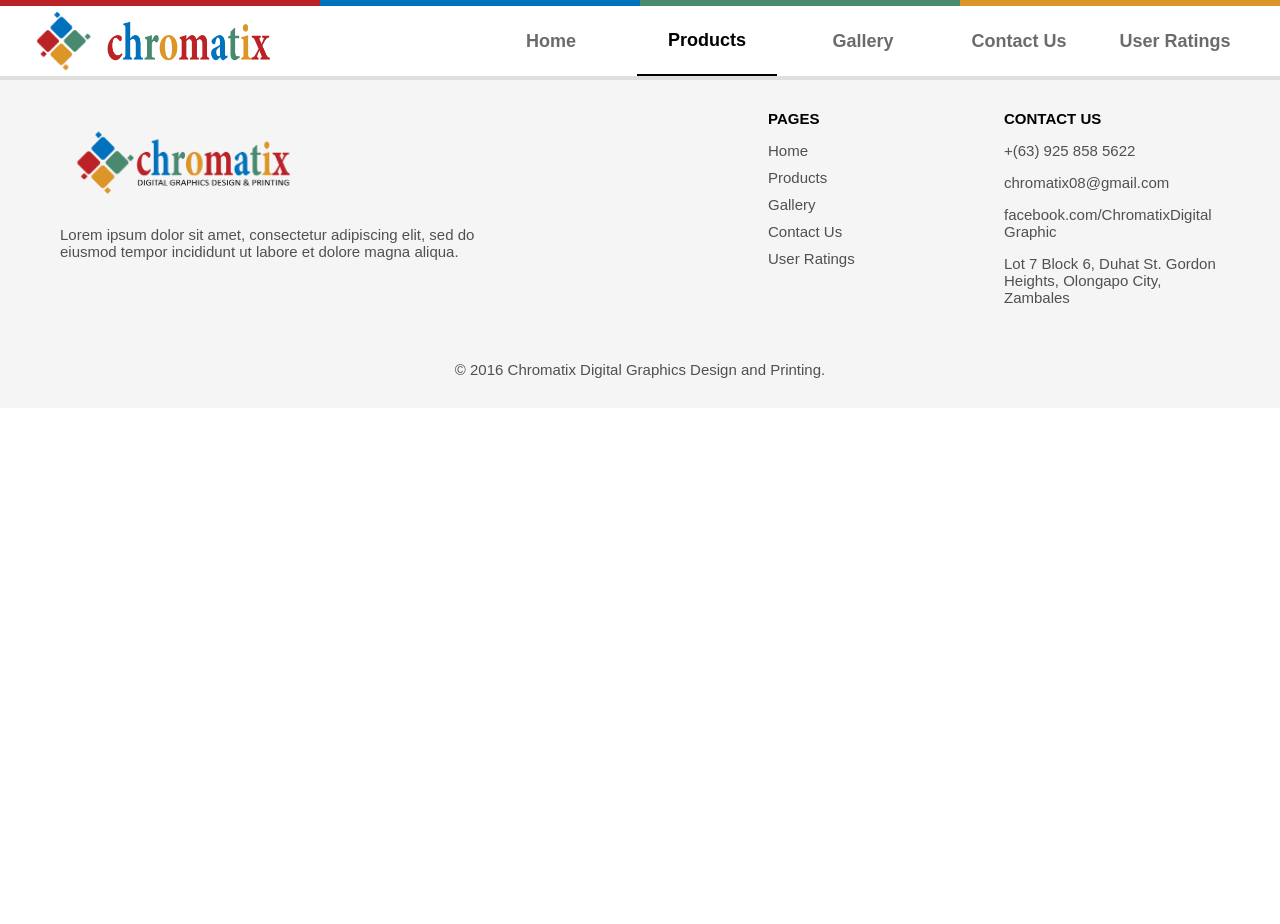
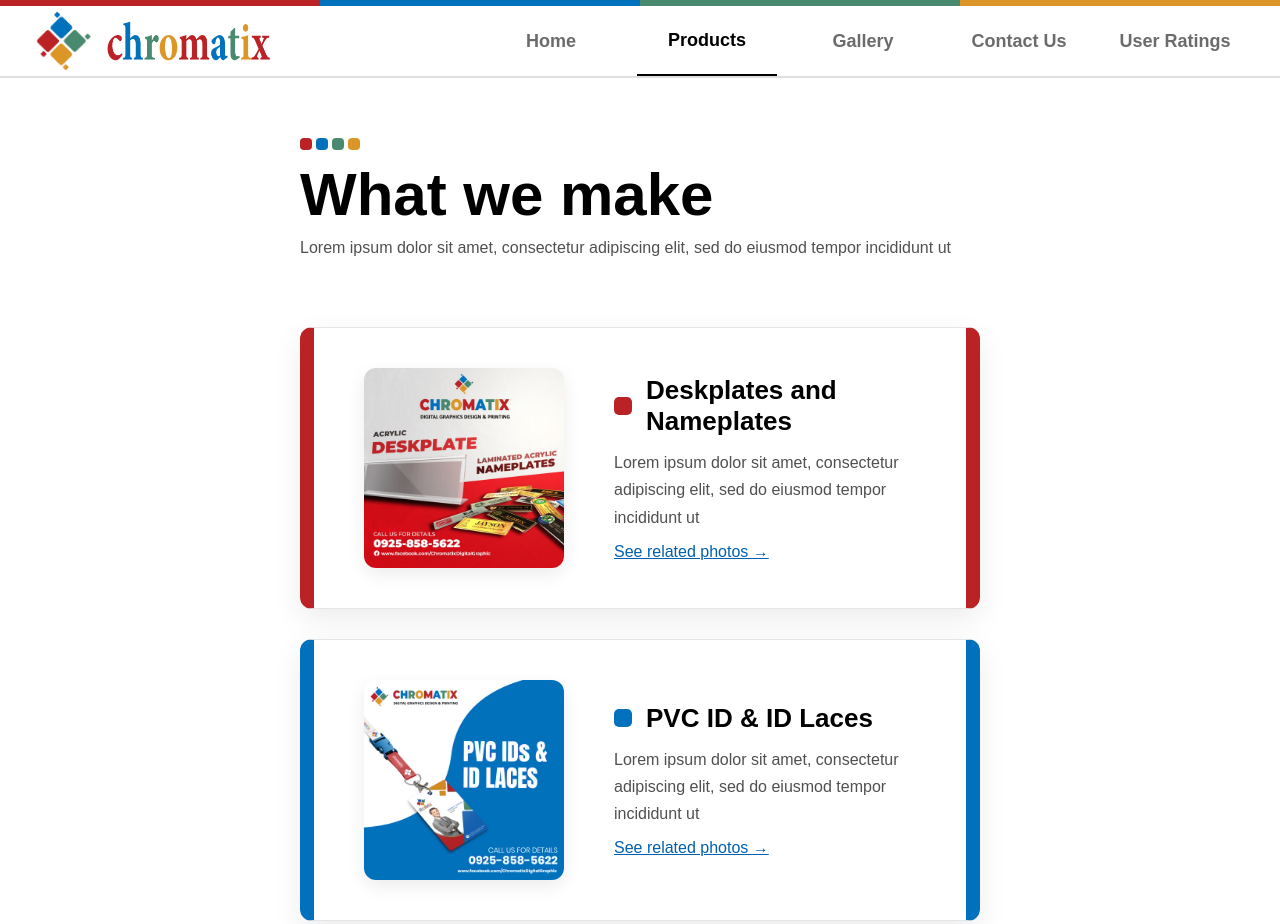
Before and after one commit to CharleneJoaquin/JOAQIUN_MP1, a plain HTML site: page products.html in a window 1280 px wide. Shown: the top 924 px of the page. Before the commit the page ends 800 px from the top, so only its background shows below. Drawn offline with nearby package versions, Linux system fonts and the light colour scheme; files whose address does not match are found by name.

Commit message:
added content to products page both css and html; miniimal changes to index.html, home.css, and style.css (mostly decorative purposes)

```diff
--- a/css/home.css
+++ b/css/home.css
@@ -7,25 +7,26 @@
 }
 
 .homeText {
-    flex: 0 1 360px; /*for scalability*/
+    flex: 0 1 360px;
 }
 
 .aboutUs {
-    line-height: 1.6;
+    margin: 0;
+    line-height: 1.7;
 }
 
 #tagline {
-    margin-top: 0;
-    font-size: 32px;
+    margin: 0px 0px 10px 0px;
+    line-height: 1.2;
 }
 
 #awardVideo {
-    flex: 0 1 720px; /*for scalability*/
+    flex: 0 1 720px;
 }
 
 #awardVideo video {
     width: 100%;
     display: block;
     border-radius: 12px;
-    box-shadow: 0 10px 30px rgba(0, 0, 0, 0.25);
+    box-shadow: 0px 10px 30px 0px  #00000014;
 }
--- /dev/null
+++ b/css/products.css
@@ -0,0 +1,107 @@
+#productsMain {
+    display: flex;
+    flex-direction: column;
+    max-width: 1000px;
+    margin: 50px auto;
+    padding: 50px 60px 100px;
+    background-color: #ffffff;
+    border: 1px solid #e5e5e5;
+    border-radius: 12px;
+}
+
+.productText {
+    text-align: left;
+    padding: 30px 0px 40px;
+    margin: 30px 300px 0px;
+}
+
+.productText h2 {
+    margin: 0px 0px 10px 0px;
+}
+
+.productText p {
+    max-width: none;
+    margin: 0px;
+    color: #505050;
+}
+
+.product .seeMore {
+    display: inline-block;
+    text-decoration: underline;
+    font-size: 16px;
+    margin-top: 12px;
+    color: #0060af;
+}
+
+.product {
+    display: flex;
+    align-items: center;
+    background-color: #ffffff;
+    gap: 50px;
+    padding: 40px 50px;
+    margin: 30px 300px 0px;
+    border: 1px solid #e5e5e5;
+    box-shadow: 0px 10px 30px #00000014;
+
+    /*colored lines on left and right*/
+    border-left: 14px solid #ba2226;
+    border-right: 14px solid #ba2226;
+    border-radius: 12px;
+}
+
+.product img {
+    flex: 0 0 200px;
+    width: 200px;
+    aspect-ratio: 4 / 4;
+    object-fit: cover;
+    border-radius: 12px;
+    box-shadow: 0px 6px 18px #00000014;
+}
+
+.productInfo {
+    flex: 1;
+}
+
+.product h3 {
+    display: flex;
+    align-items: center;
+    gap: 14px;
+    margin: 0px 0px 12px 0px;
+    font-size: 26px;
+    color: #000000;
+}
+
+/*decorative box before product name*/
+.product h3::before {
+    content: "";
+    width: 18px;
+    height: 18px;
+    border-radius: 5px;
+    background-color: #ba2226;
+    flex-shrink: 0;
+}
+
+.product p {
+    font-size: 16px;
+    line-height: 1.7;
+    margin: 0;
+    color: #505050;
+}
+
+/*to alternate color betwen product listings*/
+/*better for scalability, when more products are added*/
+.product:nth-of-type(4n+1) h3::before { background-color: #ba2226; }
+.product:nth-of-type(4n+1) { border-left-color: #ba2226; }
+.product:nth-of-type(4n+1) { border-right-color: #ba2226; }
+
+.product:nth-of-type(4n+2) h3::before { background-color: #0071bc; }
+.product:nth-of-type(4n+2) { border-left-color: #0071bc; }
+.product:nth-of-type(4n+2) { border-right-color: #0071bc; }
+
+.product:nth-of-type(4n+3) h3::before { background-color: #49896f; }
+.product:nth-of-type(4n+3) { border-left-color: #49896f; }
+.product:nth-of-type(4n+3) { border-right-color: #49896f; }
+
+.product:nth-of-type(4n)   h3::before { background-color: #dc9627; }
+.product:nth-of-type(4n) { border-left-color: #dc9627; }
+.product:nth-of-type(4n) { border-right-color: #dc9627; }
--- a/css/style.css
+++ b/css/style.css
@@ -19,6 +19,25 @@ header {
     border-bottom: 2px solid #dfdfdf;
 }
 
+/*decorative colored boxes before all h2*/
+h2::before {
+    display: block;
+    content: "";
+    width: 12px;
+    height: 12px;
+    border-radius: 4px;
+    margin-bottom: 10px;
+    background-color: #ba2226;
+    box-shadow:
+        16px 0px 0px 0px #0071bc,
+        32px 0px 0px 0px #49896f,
+        48px 0px 0px 0px #dc9627;
+}
+
+h2 {
+    font-size: 60px;
+}
+
 header nav {
     align-self: stretch;
     display: flex;
@@ -31,7 +50,7 @@ header nav a {
     align-items: center;
     justify-content: center;
     width: 140px;
-    padding: 10px 0;
+    padding: 10px 0px 10px 0px;
     font-size: large;
     font-weight: bold;
     color: #6b6b6b;
@@ -94,6 +113,7 @@ footer {
     background-color: #f5f5f5;
     color: #505050;
     border-top: 2px solid #dfdfdf;
+    margin-top: 80px;
 }
 
 .footerPages {
--- a/products.html
+++ b/products.html
@@ -6,6 +6,7 @@
         <meta charset="UTF-8">
         <title>Login Page</title>
         <link rel="stylesheet" href="css/style.css">
+        <link rel="stylesheet" href="css/products.css">
     </head>
 
     <body>
@@ -30,7 +31,83 @@
 <!--START OF MAIN-->
 
         <main>
-            <section>
+            <section id="productsMain ">
+                <div class="productText">
+                    <h2 id="tagline">What we make</h2>
+                    <p class="aboutUs">Lorem ipsum dolor sit amet, consectetur adipiscing elit, sed do eiusmod tempor incididunt ut </p>
+                </div>
+
+                <article class="product">
+                    <img src="photos/MainProducts/deskplate & nameplates.jpg" alt="Deskplates and Nameplates">
+                    <div class="productInfo">
+                    <h3>Deskplates and Nameplates</h3>
+                    <p>Lorem ipsum dolor sit amet, consectetur adipiscing elit, sed do eiusmod tempor incididunt ut</p>
+                    <a href="#" class="seeMore" onclick="searchImage(); return false;">See related photos →</a>
+                    </div>
+                </article>
+
+                <article class="product">
+                    <img src="photos/MainProducts/pvc ID.jpg" alt="PVC ID">
+                    <div class="productInfo">
+                    <h3>PVC ID & ID Laces</h3>
+                    <p>Lorem ipsum dolor sit amet, consectetur adipiscing elit, sed do eiusmod tempor incididunt ut</p>
+                    <a href="#" class="seeMore" onclick="searchImage(); return false;">See related photos →</a>
+                    </div>
+                </article>
+
+                <article class="product">
+                    <img src="photos/MainProducts/printing & binding.jpg" alt="Printing and Binding">
+                    <div class="productInfo">
+                    <h3>Printing and Binding</h3>
+                    <p>Lorem ipsum dolor sit amet, consectetur adipiscing elit, sed do eiusmod tempor incididunt ut</p>
+                    <a href="#" class="seeMore" onclick="searchImage(); return false;">See related photos →</a>
+                    </div>
+                </article>
+
+                <article class="product">
+                    <img src="photos/MainProducts/sticker on acrylic.jpg" alt="Sticker on Acrylic">
+                    <div class="productInfo">
+                    <h3>Sticker on Acrylic</h3>
+                    <p>Lorem ipsum dolor sit amet, consectetur adipiscing elit, sed do eiusmod tempor incididunt ut</p>
+                    <a href="#" class="seeMore" onclick="searchImage(); return false;">See related photos →</a>
+                    </div>
+                </article>
+
+                <article class="product">
+                    <img src="photos/MainProducts/glass plaque.jpg" alt="Glass Plaque">
+                    <div class="productInfo">
+                    <h3>Glass Plaque</h3>
+                    <p>Lorem ipsum dolor sit amet, consectetur adipiscing elit, sed do eiusmod tempor incididunt ut</p>
+                    <a href="#" class="seeMore" onclick="searchImage(); return false;">See related photos →</a>
+                    </div>
+                </article>
+
+                <article class="product">
+                    <img src="photos/MainProducts/car wrapping.jpg" alt="Car Wrapping">
+                    <div class="productInfo">
+                    <h3>Car Wrapping</h3>
+                    <p>Lorem ipsum dolor sit amet, consectetur adipiscing elit, sed do eiusmod tempor incididunt ut</p>
+                    <a href="#" class="seeMore" onclick="searchImage(); return false;">See related photos →</a>
+                    </div>
+                </article>
+
+                <article class="product">
+                    <img src="photos/MainProducts/t-shirt printing.jpg" alt="T-shirt Printing">
+                    <div class="productInfo">
+                    <h3>T-shirt Printing</h3>
+                    <p>Lorem ipsum dolor sit amet, consectetur adipiscing elit, sed do eiusmod tempor incididunt ut</p>
+                    <a href="#" class="seeMore" onclick="searchImage(); return false;">See related photos →</a>
+                    </div>
+                </article>
+
+                <article class="product">
+                    <img src="photos/MainProducts/calling card.png" alt="Calling Card">
+                    <div class="productInfo">
+                    <h3>Calling Card</h3>
+                    <p>Lorem ipsum dolor sit amet, consectetur adipiscing elit, sed do eiusmod tempor incididunt ut</p>
+                    <a href="#" class="seeMore" onclick="searchImage(); return false;">See related photos →</a>
+                    </div>
+                </article>
 
             </section>
         </main>
```
Also changed, not shown: index.html (+1 -1 lines), photos/MainProducts/car wrapping.jpg (added), photos/MainProducts/deskplate & nameplates.jpg (added), photos/MainProducts/glass plaque.jpg (added), photos/MainProducts/printing & binding.jpg (added), photos/MainProducts/pvc ID.jpg (added), photos/MainProducts/sticker on acrylic.jpg (added), photos/MainProducts/t-shirt printing.jpg (added), 1 other file.
